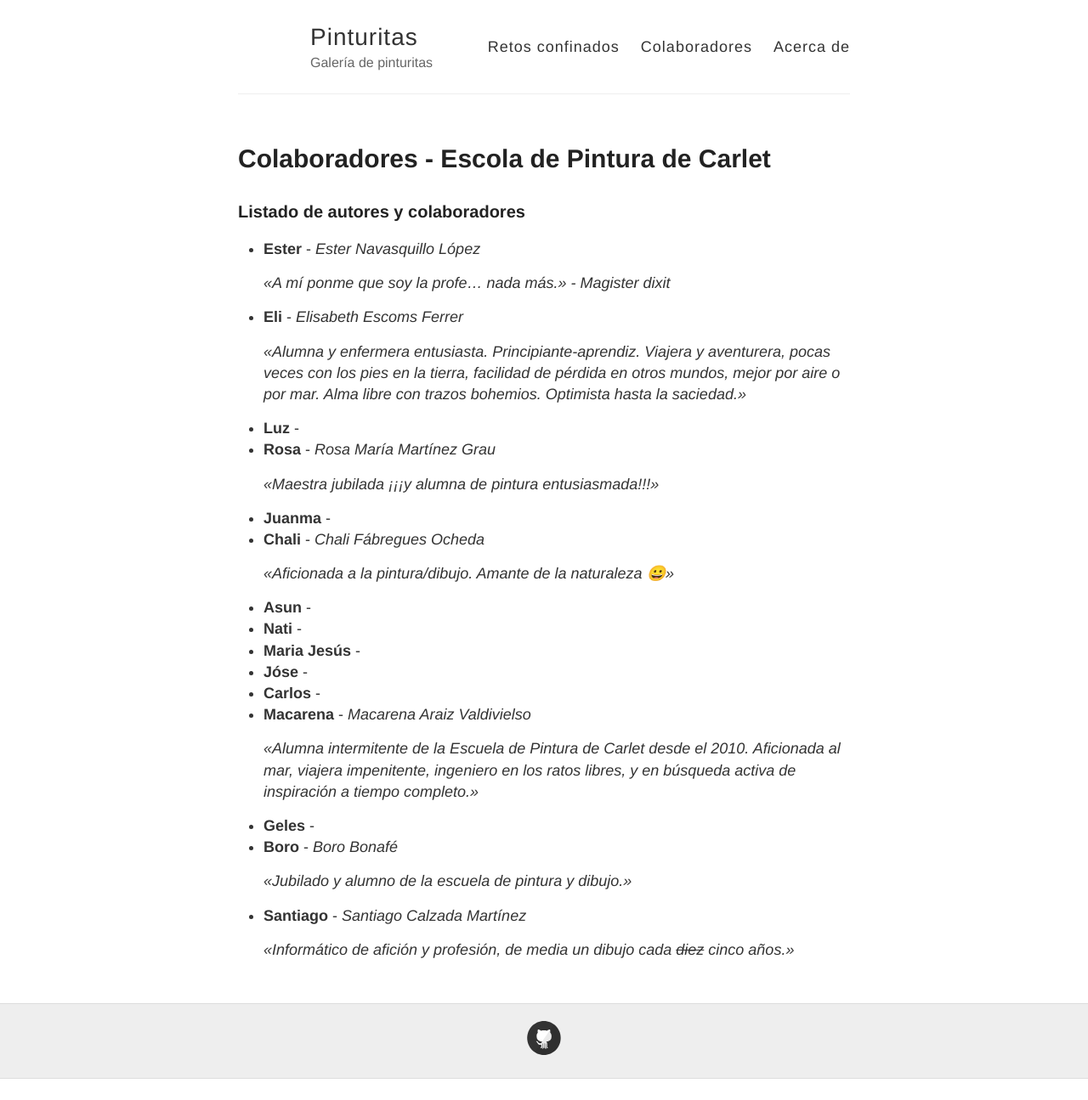
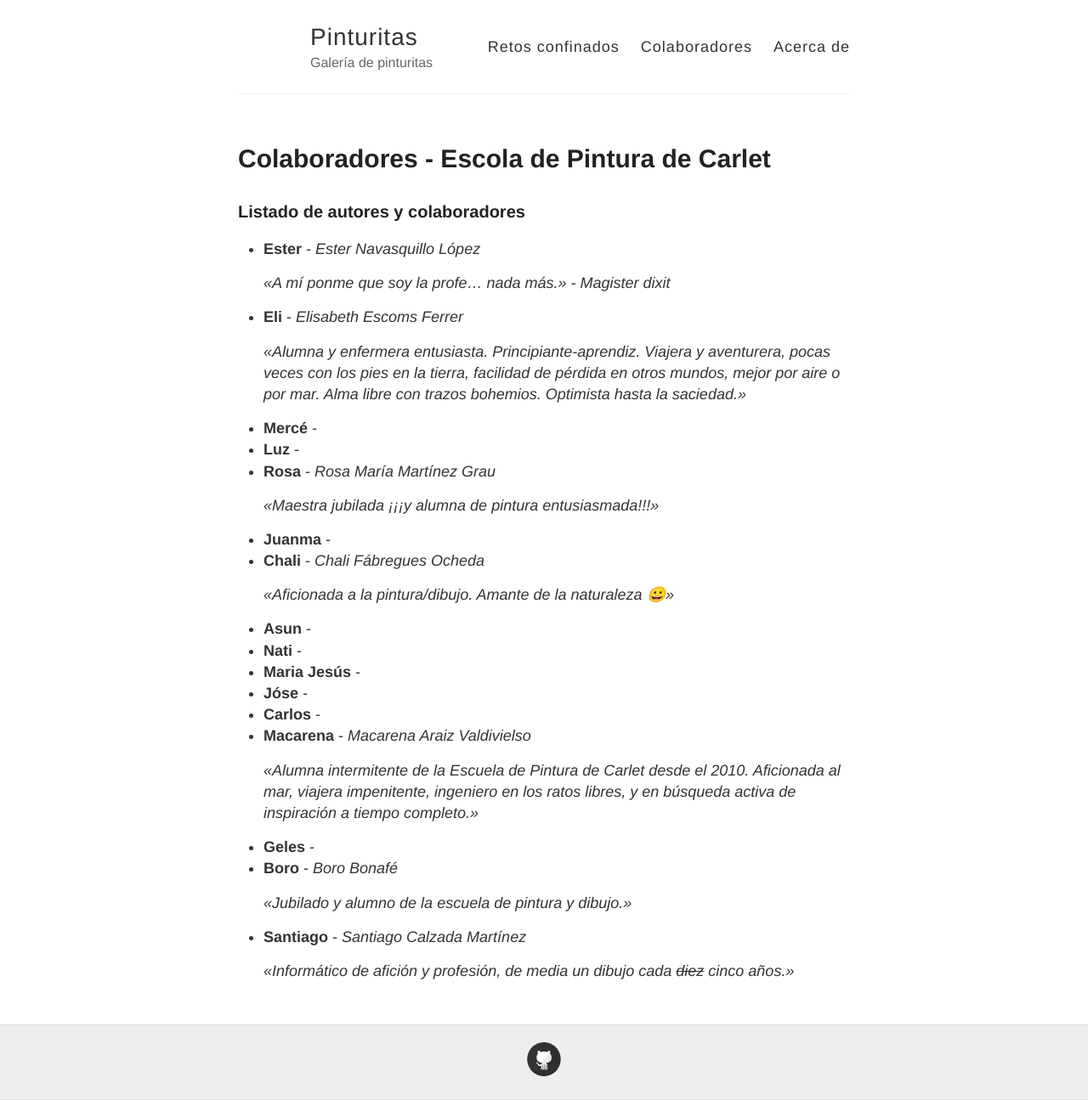
Before and after one commit to pinturitas/pinturitas.github.io, a Jekyll site: the page built from colaboradores.md, in a window 1280 px wide. Shown: the whole page at 85% size. Built offline with Jekyll 4.4.1, drawn with Linux system fonts in a browser that asks for light colours; before the commit the page ends 1270 px from its top, so only the background shows below that.

Commit message:
alias Mercé

```diff
--- a/_data/colaboradores.yml
+++ b/_data/colaboradores.yml
@@ -7,6 +7,11 @@
   alias: Eli
   nombre: Elisabeth Escoms Ferrer
   bio: «Alumna y enfermera entusiasta. Principiante-aprendiz. Viajera y aventurera, pocas veces con los pies en la tierra, facilidad de pérdida en otros mundos, mejor por aire o por mar. Alma libre con trazos bohemios. Optimista hasta la saciedad.»
+
+- id: merce
+  alias: Mercé
+  nombre:
+  bio:
 
 - id: luz
   alias: Luz
```
